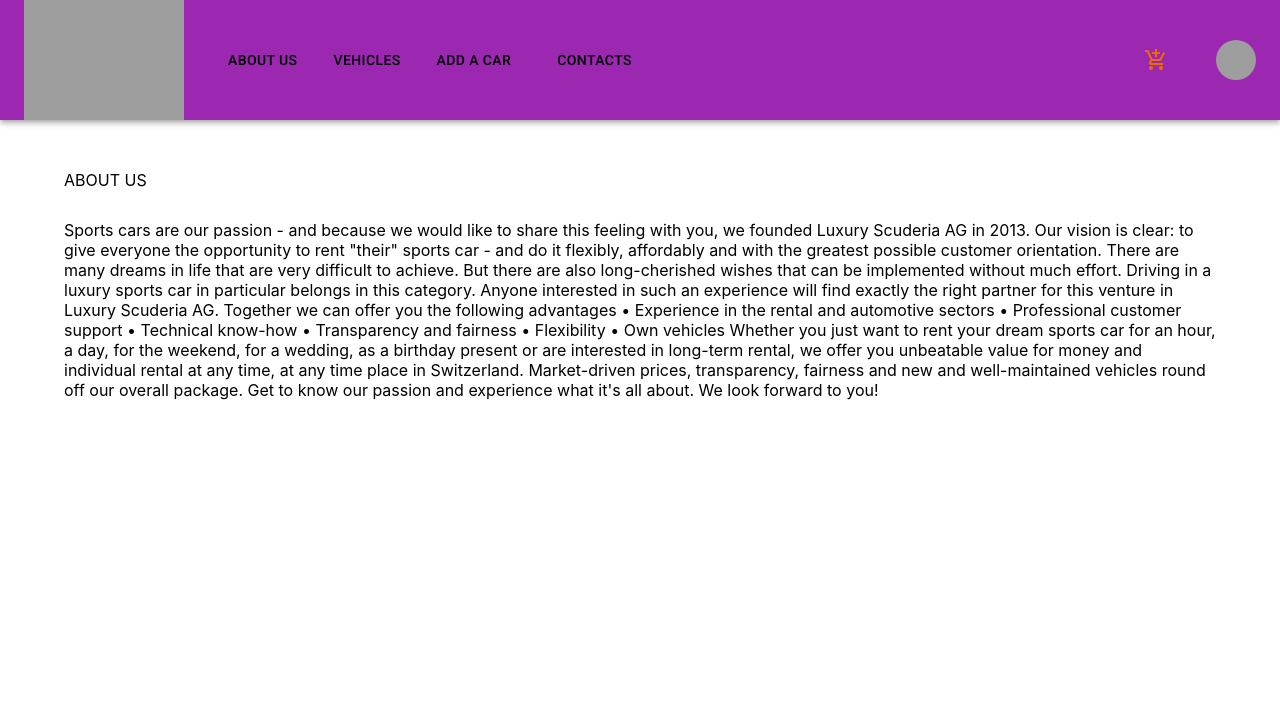
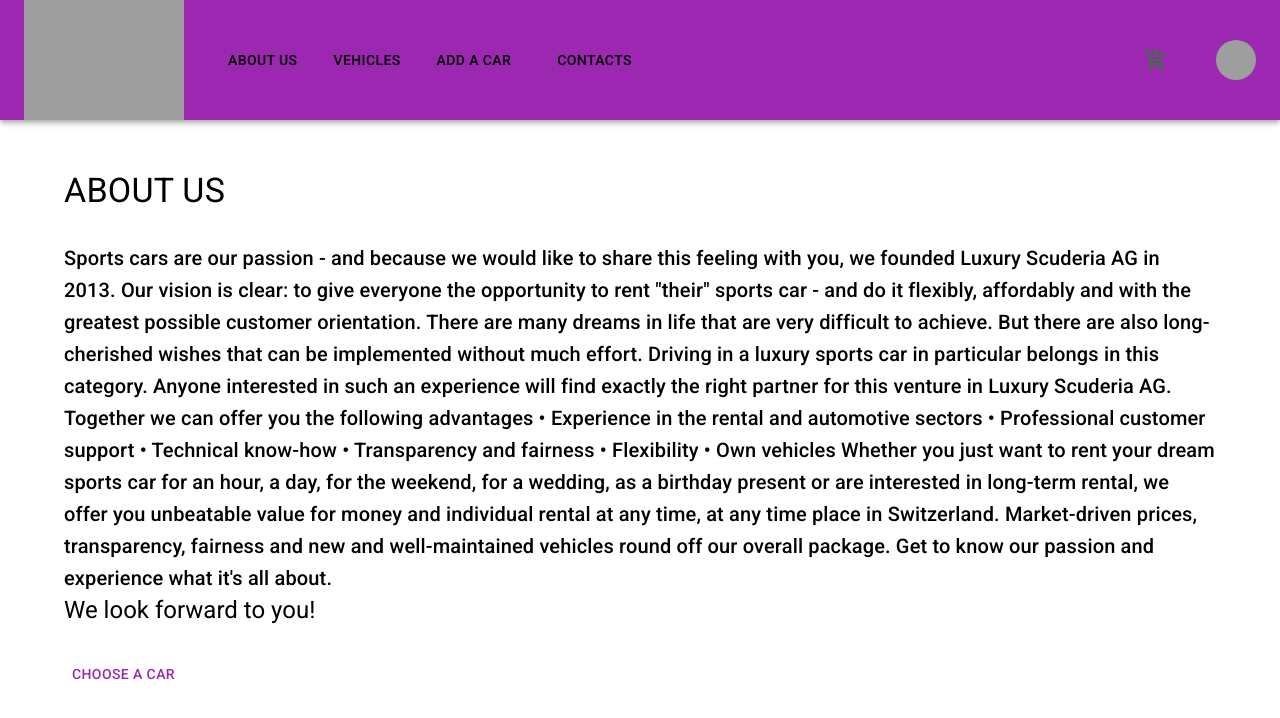
Before and after one commit to UlanTol/premium-cars-store, a React (Create React App) app: page /about in a window 1280 px wide. Shown: the top 718 px of the page. Built offline with nearby package versions, Linux system fonts and the light colour scheme; grey boxes are pictures that could not be loaded.

Commit message:
added a cart functionality

```diff
--- a/src/components/AboutUs/AboutUs.jsx
+++ b/src/components/AboutUs/AboutUs.jsx
@@ -1,3 +1,4 @@
+import { Button, Typography } from "@mui/material";
 import { Box, Container } from "@mui/system";
 import React from "react";
 import { useNavigate } from "react-router-dom";
@@ -6,27 +7,38 @@
   const navigate = useNavigate();
   return (
     <Container sx={{ marginTop: "50px" }}>
-      <Box>ABOUT US</Box>
+      <Box>
+        <Typography variant="h4">ABOUT US</Typography>
+      </Box>
+
       <Box sx={{ marginTop: "30px" }}>
+        <Typography variant="h6">
           Sports cars are our passion - and because we would like to share this
           feeling with you, we founded Luxury Scuderia AG in 2013. Our vision is
-        clear: to give everyone the opportunity to rent "their" sports car - and
-        do it flexibly, affordably and with the greatest possible customer
+          clear: to give everyone the opportunity to rent "their" sports car -
+          and do it flexibly, affordably and with the greatest possible customer
           orientation. There are many dreams in life that are very difficult to
           achieve. But there are also long-cherished wishes that can be
           implemented without much effort. Driving in a luxury sports car in
           particular belongs in this category. Anyone interested in such an
           experience will find exactly the right partner for this venture in
-        Luxury Scuderia AG. Together we can offer you the following advantages •
-        Experience in the rental and automotive sectors • Professional customer
-        support • Technical know-how • Transparency and fairness • Flexibility •
-        Own vehicles Whether you just want to rent your dream sports car for an
-        hour, a day, for the weekend, for a wedding, as a birthday present or
-        are interested in long-term rental, we offer you unbeatable value for
-        money and individual rental at any time, at any time place in
-        Switzerland. Market-driven prices, transparency, fairness and new and
-        well-maintained vehicles round off our overall package. Get to know our
-        passion and experience what it's all about. We look forward to you!
+          Luxury Scuderia AG. Together we can offer you the following advantages
+          • Experience in the rental and automotive sectors • Professional
+          customer support • Technical know-how • Transparency and fairness •
+          Flexibility • Own vehicles Whether you just want to rent your dream
+          sports car for an hour, a day, for the weekend, for a wedding, as a
+          birthday present or are interested in long-term rental, we offer you
+          unbeatable value for money and individual rental at any time, at any
+          time place in Switzerland. Market-driven prices, transparency,
+          fairness and new and well-maintained vehicles round off our overall
+          package. Get to know our passion and experience what it's all about.
+        </Typography>
+        <Typography variant="h5">We look forward to you!</Typography>
+      </Box>
+      <Box marginTop="30px">
+        <Button color="secondary" onClick={() => navigate("/cars")}>
+          Choose a Car
+        </Button>
       </Box>
     </Container>
   );
--- a/src/components/Cart/Cart.jsx
+++ b/src/components/Cart/Cart.jsx
@@ -6,48 +6,80 @@
 import TableHead from "@mui/material/TableHead";
 import TableRow from "@mui/material/TableRow";
 import Paper from "@mui/material/Paper";
-
-function createData(name, calories, fat, carbs, protein) {
-  return { name, calories, fat, carbs, protein };
-}
-
-const rows = [
-  createData("Frozen yoghurt", 159, 6.0, 24, 4.0),
-  createData("Ice cream sandwich", 237, 9.0, 37, 4.3),
-  createData("Eclair", 262, 16.0, 24, 6.0),
-  createData("Cupcake", 305, 3.7, 67, 4.3),
-  createData("Gingerbread", 356, 16.0, 49, 3.9),
-];
+import { useNavigate } from "react-router-dom";
+import { cartContext } from "../../contexts/cartContext";
+import Loader from "../Loader/Loader";
+import { Container } from "@mui/system";
+import InfoIcon from "@mui/icons-material/Info";
+import DeleteIcon from "@mui/icons-material/Delete";
+import AddIcon from "@mui/icons-material/Add";
+import RemoveIcon from "@mui/icons-material/Remove";
+import { Box, IconButton, Typography } from "@mui/material";
 
 export default function Cart() {
-  return (
+  const navigate = useNavigate();
+  const { getCart, cart, deleteFromCart, changeCount } =
+    React.useContext(cartContext);
+
+  React.useEffect(() => {
+    getCart();
+  }, []);
+
+  return cart ? (
+    <Container>
       <TableContainer component={Paper}>
         <Table sx={{ minWidth: 650 }} aria-label="simple table">
           <TableHead>
             <TableRow>
-            <TableCell>Dessert (100g serving)</TableCell>
-            <TableCell align="right">Calories</TableCell>
-            <TableCell align="right">Fat&nbsp;(g)</TableCell>
-            <TableCell align="right">Carbs&nbsp;(g)</TableCell>
-            <TableCell align="right">Protein&nbsp;(g)</TableCell>
+              <TableCell>Car</TableCell>
+              <TableCell align="right">Price</TableCell>
+              <TableCell align="right">Quantity</TableCell>
+              <TableCell align="right">Subprice</TableCell>
+              <TableCell align="right">Info</TableCell>
             </TableRow>
           </TableHead>
           <TableBody>
-          {rows.map(row => (
+            {cart.cars.map(row => (
               <TableRow
-              key={row.name}
+                key={row.item.id}
                 sx={{ "&:last-child td, &:last-child th": { border: 0 } }}>
                 <TableCell component="th" scope="row">
-                {row.name}
+                  {row.item.title}
                 </TableCell>
-              <TableCell align="right">{row.calories}</TableCell>
-              <TableCell align="right">{row.fat}</TableCell>
-              <TableCell align="right">{row.carbs}</TableCell>
-              <TableCell align="right">{row.protein}</TableCell>
+                <TableCell align="right">{row.item.price}</TableCell>
+
+                <TableCell align="right">
+                  <IconButton
+                    onClick={() => changeCount(row.count - 1, row.item.id)}>
+                    <RemoveIcon />
+                  </IconButton>
+                  {row.count}
+                  <IconButton
+                    onClick={() => changeCount(row.count + 1, row.item.id)}>
+                    <AddIcon />
+                  </IconButton>
+                </TableCell>
+                <TableCell align="right">{row.subPrice}</TableCell>
+                <TableCell align="right">{row.item.description}</TableCell>
+                <TableCell align="right">
+                  <IconButton
+                    onClick={() => navigate(`/details/${row.item.id}`)}>
+                    <InfoIcon />
+                  </IconButton>
+                  <IconButton onClick={() => deleteFromCart(row.item.id)}>
+                    <DeleteIcon />
+                  </IconButton>
+                </TableCell>
               </TableRow>
             ))}
           </TableBody>
         </Table>
       </TableContainer>
+      <Box>
+        <Typography variant="h3">Total, €: {cart.totalPrice} </Typography>
+      </Box>
+    </Container>
+  ) : (
+    <Loader />
   );
 }
--- a/src/components/Details/Details.jsx
+++ b/src/components/Details/Details.jsx
@@ -21,10 +21,7 @@
   return oneCar ? (
     <Container
       sx={{
-        // display: "flex",
-        // flexWrap: "wrap",
         flexDirection: "column",
-        // alignItems: "center",
       }}>
       <Box>
         <Typography variant="h4" marginTop="20px">
--- a/src/components/Header/Header.jsx
+++ b/src/components/Header/Header.jsx
@@ -11,19 +11,21 @@
 import Button from "@mui/material/Button";
 import Tooltip from "@mui/material/Tooltip";
 import MenuItem from "@mui/material/MenuItem";
-import { useLocation, useNavigate, useSearchParams } from "react-router-dom";
-import { useContext, useEffect, useState } from "react";
-import { carsContext } from "../../contexts/cars.Context";
-import { TextField } from "@mui/material";
+import { useLocation, useNavigate } from "react-router-dom";
 import AddShoppingCartIcon from "@mui/icons-material/AddShoppingCart";
+import { cartContext } from "../../contexts/cartContext";
+import { Badge } from "@mui/material";
 
-// const pages = ["All Cars", "Add a Car"];
 const settings = ["Profile", "Account", "Dashboard", "Logout"];
 
 const Header = () => {
-  const { getCars } = useContext(carsContext);
   const navigate = useNavigate();
   const location = useLocation();
+
+  const { getCart, count } = React.useContext(cartContext);
+  React.useEffect(() => {
+    getCart();
+  }, []);
 
   const [anchorElNav, setAnchorElNav] = React.useState(null);
   const [anchorElUser, setAnchorElUser] = React.useState(null);
@@ -198,9 +200,11 @@
             <IconButton
               sx={{ marginRight: "40px" }}
               onClick={() => navigate("/cart")}
-              color="warning"
+              color="success"
               aria-label="add to shopping cart">
-              <AddShoppingCartIcon />
+              <Badge badgeContent={count} color="error">
+                <AddShoppingCartIcon />
+              </Badge>
             </IconButton>
 
             <Tooltip title="Open settings">
--- a/src/contexts/cartContext.js
+++ b/src/contexts/cartContext.js
@@ -1,9 +1,10 @@
-import React from "react";
+import React, { useReducer } from "react";
 
 export const cartContext = React.createContext();
 
 const INIT_STATE = {
   cart: null,
+  count: 0,
 };
 
 function reducer(state = INIT_STATE, action) {
@@ -12,6 +13,7 @@
       return {
         ...state,
         cart: action.payload,
+        count: action.payload.cars.length,
       };
     default:
       return state;
@@ -19,6 +21,8 @@
 }
 
 const CartContextProvider = ({ children }) => {
+  const [state, dispatch] = useReducer(reducer, INIT_STATE);
+
   function addToCart(car) {
     let cart = JSON.parse(localStorage.getItem("cart"));
     if (!cart) {
@@ -32,12 +36,70 @@
       count: 1,
       subPrice: car.price,
     };
-    cart.cars.push(newCar);
+
+    const isCarInCart = cart.cars.some(item => item.item.id === newCar.item.id);
+
+    if (isCarInCart) {
+      cart.cars = cart.cars.filter(item => item.item.id !== newCar.item.id);
+    } else {
+      cart.cars.push(newCar);
+    }
     localStorage.setItem("cart", JSON.stringify(cart));
+    getCart();
+  }
+
+  function getCart() {
+    let cart = JSON.parse(localStorage.getItem("cart"));
+    if (!cart) {
+      cart = {
+        cars: [],
+        totalPrice: 0,
+      };
+    }
+    dispatch({
+      type: "GET_CART",
+      payload: cart,
+    });
+  }
+
+  function deleteFromCart(id) {
+    let cart = JSON.parse(localStorage.getItem("cart"));
+    if (!cart) {
+      cart = {
+        cars: [],
+        totalPrice: 0,
+      };
+    }
+    cart.cars = cart.cars.filter(item => item.item.id !== id);
+    localStorage.setItem("cart", JSON.stringify(cart));
+    getCart();
+  }
+
+  function changeCount(count, id) {
+    if (count <= 0) {
+      return;
+    }
+    let cart = JSON.parse(localStorage.getItem("cart"));
+    cart.cars = cart.cars.map(item => {
+      if (item.item.id === id) {
+        item.count = count;
+      }
+      return item;
+    });
+    localStorage.setItem("cart", JSON.stringify(cart));
+    getCart();
   }
 
   return (
-    <cartContext.Provider value={{ addToCart }}>
+    <cartContext.Provider
+      value={{
+        cart: state.cart,
+        count: state.count,
+        addToCart,
+        getCart,
+        deleteFromCart,
+        changeCount,
+      }}>
       {children}
     </cartContext.Provider>
   );
```
Lines whose indentation alone changed are shown as unchanged.
